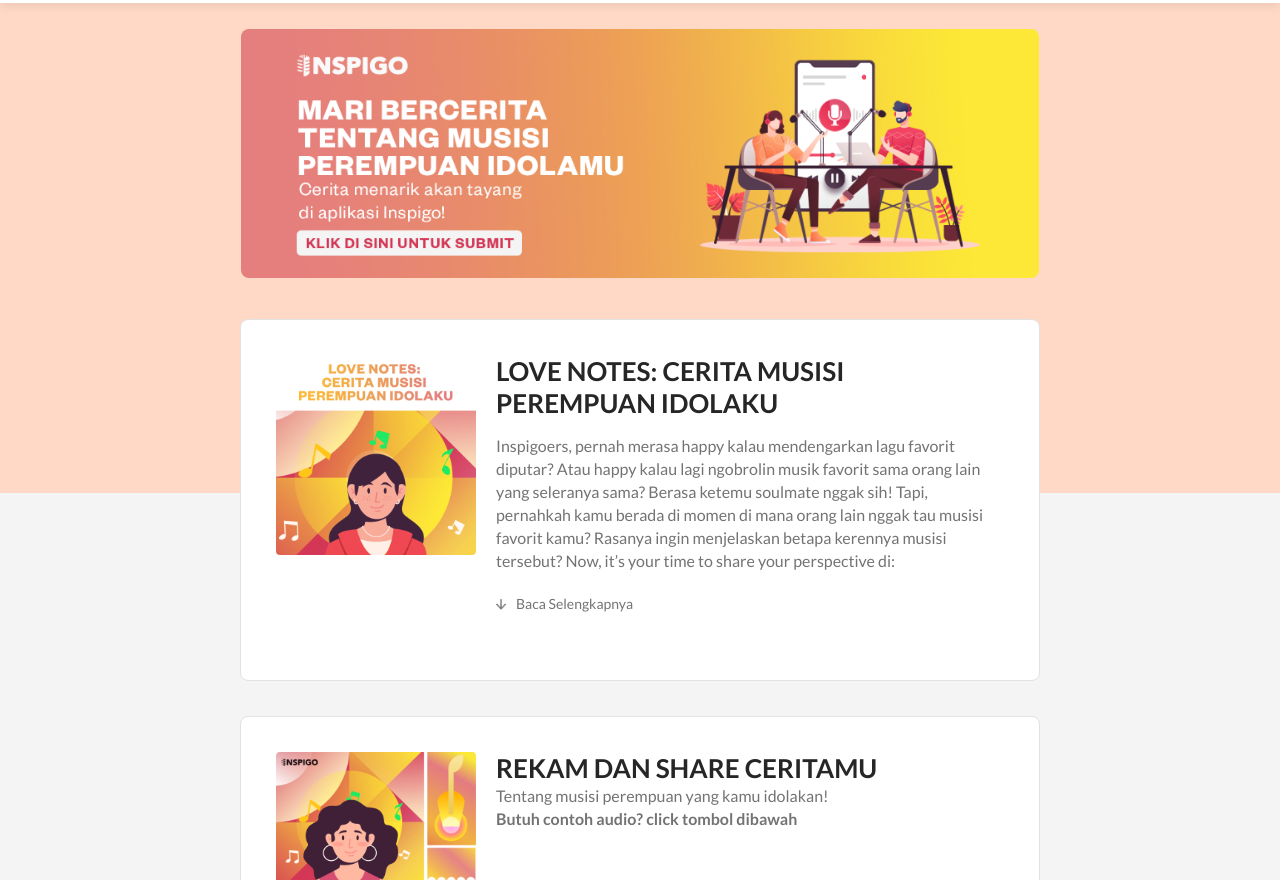
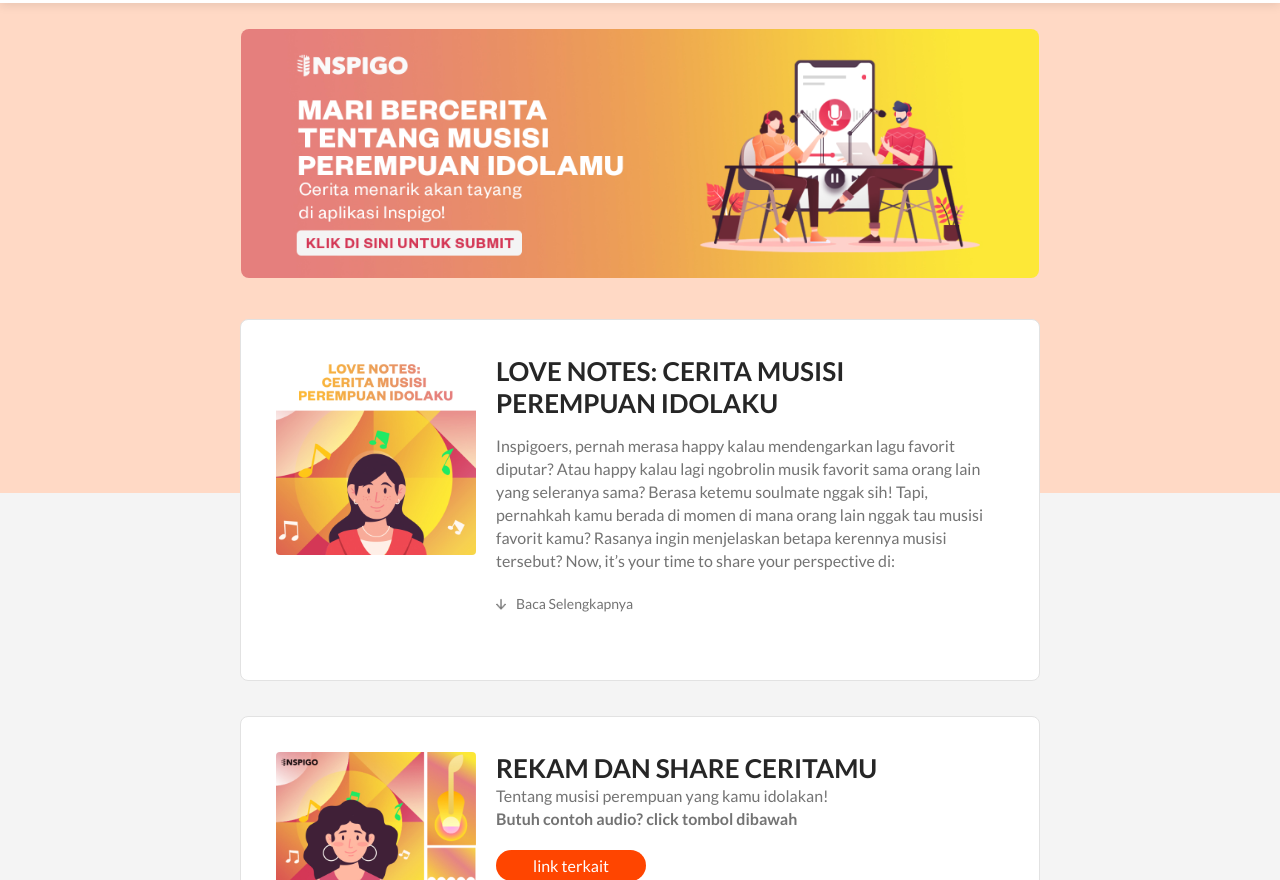
Before and after one commit to saepulmalik27/landing-page-1, a plain HTML site: page public/index.html in a window 1280 px wide. Shown: the part 72-952 px from the top of the page. Drawn offline with Linux system fonts and the light colour scheme.

Commit message:
love notes

```diff
--- a/public/css/main.css
+++ b/public/css/main.css
@@ -187,18 +187,18 @@ ul {
       display: flex;
       flex-direction: column;
       flex: 1; }
-      .content_info__post-text {
-        flex: 1; }
       .content_info__post-button {
-        width: 100px;
+        margin-top: 20px;
+        width: 150px;
         height: 40px; }
         .content_info__post-button a, .content_info__post-button a:visited {
           display: block;
           border: 1px solid transparent;
           border-radius: 16px;
-          background-color: var(--color-primary);
-          padding: 5px;
-          text-align: center; }
+          background-color: orangered;
+          padding: 5px 20px;
+          text-align: center;
+          color: white; }
 
 * {
   box-sizing: border-box;
```
